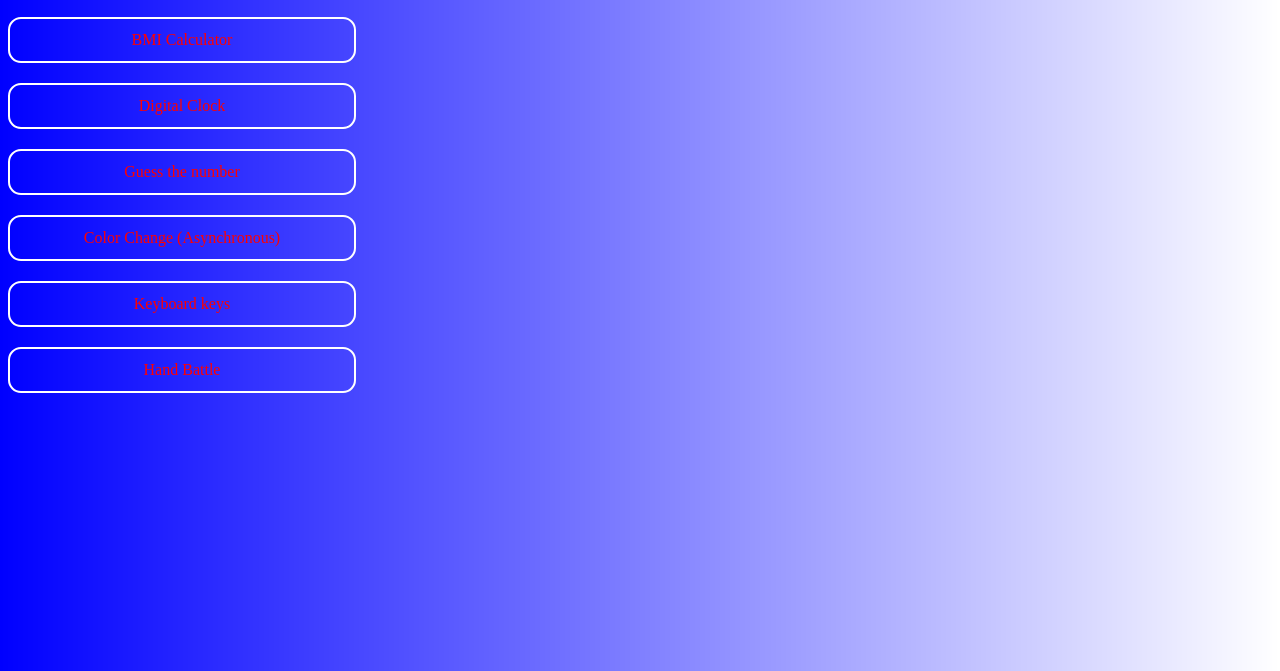
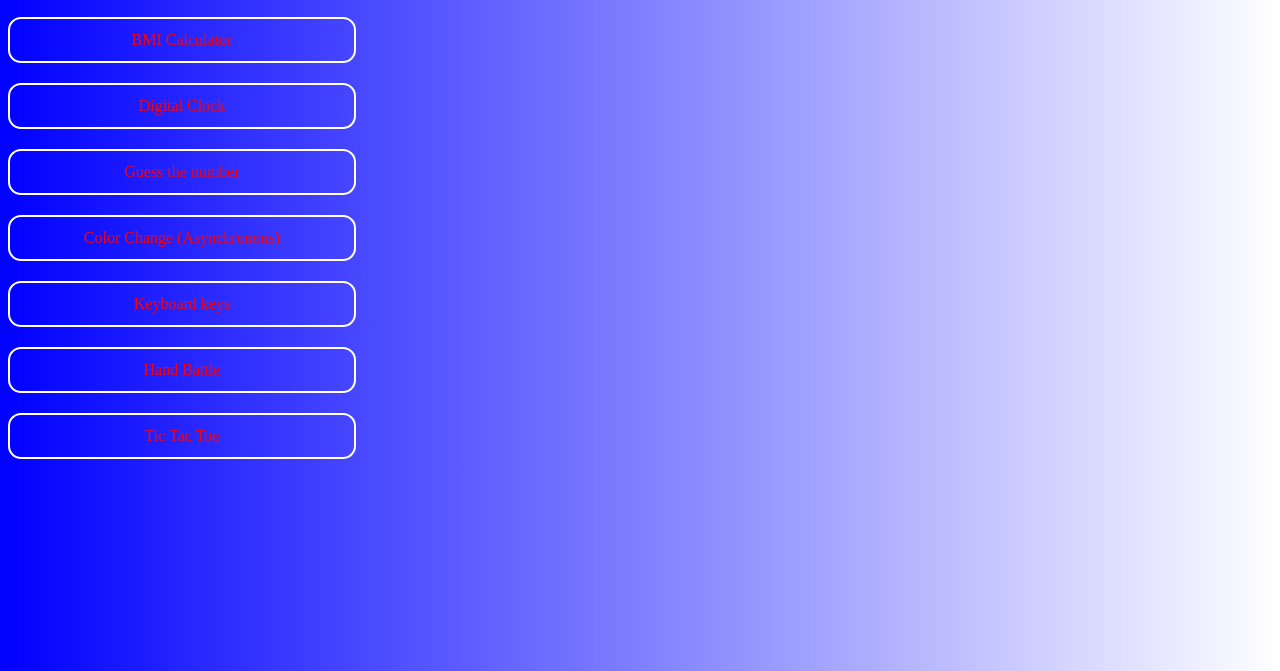
Before and after one commit to SaurabhKumarDev/javaScript, a plain HTML site: page Project/index.html in a window 1280 px wide. Shown: the part 129-800 px from the top of the page. Drawn offline with Linux system fonts and the light colour scheme.

Commit message:
game
tic tac toe game added

```diff
--- a/Project/index.html
+++ b/Project/index.html
@@ -42,6 +42,7 @@
         <a href="Color Change/index.html">Color Change (Asynchronous)</a>
         <a href="Keyboard Keys/index.html">Keyboard keys</a>
         <a href="Hand Battle/handBattle.html">Hand Battle</a>
+        <a href="TicTacToe/index.html">Tic Tac Toe</a>
     </div>
 </body>
 </html>
```
